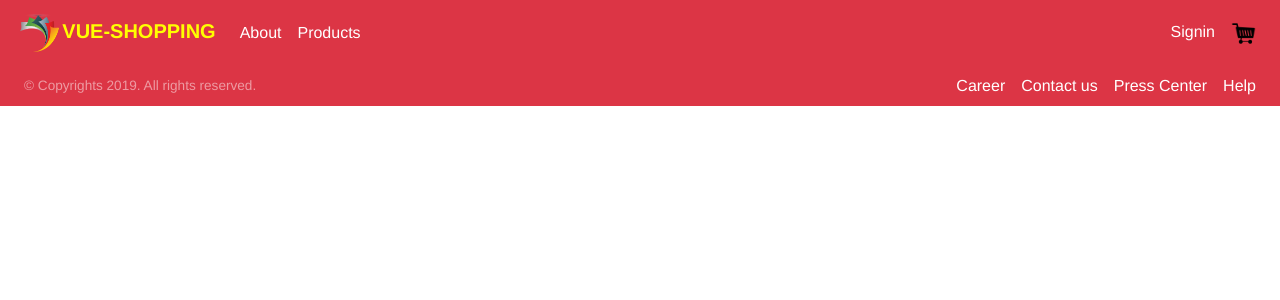
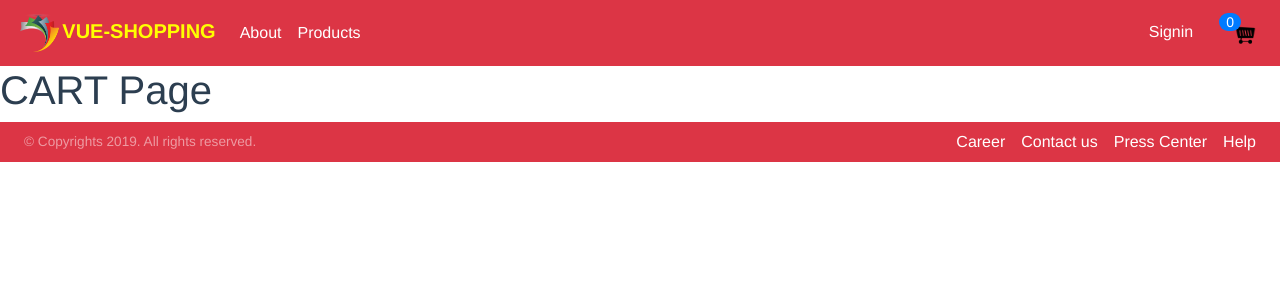
Before and after one commit to vishwagraphic/vue-shop, a Vue app: page /#/cart in a window 1280 px wide. Shown: the top 300 px of the page. Built offline with nearby package versions, Linux system fonts and the light colour scheme.

Commit message:
Changes for add to cart

```diff
--- a/src/App.vue
+++ b/src/App.vue
@@ -23,6 +23,9 @@ export default {
         name: localStorage.username || '',
         id: localStorage.id || '',
         email: localStorage.email || ''
+      },
+      cart: {
+        count: 0
       }
     }
   },
--- /dev/null
+++ b/src/components/Cart.vue
@@ -0,0 +1,15 @@
+<template>
+  <div class="hello">
+    <h1>CART Page</h1>
+  </div>
+</template>
+
+<script>
+export default {
+  name: 'Cart',
+  data () {
+    return {
+    }
+  }
+}
+</script>
--- a/src/components/Productdetail.vue
+++ b/src/components/Productdetail.vue
@@ -24,7 +24,7 @@
             <p v-if="product.prices_availability">{{product.prices_availability}}</p>
             <p v-else>Out of Stock</p>
             <p>Qty </p>
-            <b-button block variant="primary">Add to cart</b-button>
+            <b-button block variant="primary" @click="onCartClick">Add to cart</b-button>
             <b-button block variant="danger">Buy now</b-button><br />
             <p>Sold by {{product.brand}}</p>
             <p>Item arrives in packaging that reveals what's inside.</p>
@@ -70,6 +70,9 @@ export default {
       result.setDate(result.getDate() + days)
       result = result.toDateString()
       return result
+    },
+    onCartClick () {
+      this.$parent.cart.count = this.$parent.cart.count + 1
     }
   },
   components: {
--- a/src/components/common/Tile.Vue
+++ b/src/components/common/Tile.Vue
@@ -13,7 +13,7 @@
                <li>${{product.prices_amountmin}}</li>
            </ul>
         </b-card-text>
-        <b-button variant="primary">Add to cart</b-button>
+        <b-button variant="primary" @click="onCartClick">Add to cart</b-button>
     </b-card>
 </template>
 <script>
@@ -38,6 +38,9 @@ export default {
     onClick (evt) {
       evt.preventDefault()
       this.$router.push('/product/' + this.product.productid)
+    },
+    onCartClick () {
+      this.$parent.$parent.cart.count = this.$parent.$parent.cart.count + 1
     }
   },
   components: {
--- a/src/components/common/Topnav.Vue
+++ b/src/components/common/Topnav.Vue
@@ -1,7 +1,7 @@
 <template>
     <b-navbar toggleable="lg" fixed="top"  type="dark" v-bind:sticky="true" variant="danger">
         <router-link to="/">
-            <b-navbar-brand href="#"><img class="logo-img" src="../../assets/logo.png" height=40 />
+            <b-navbar-brand href="#"><img class="logo-img" src="@/assets/logo.png" height=40 />
             <strong class="logo" style="color:yellow"><router-link to="/" style="color:yellow">VUE-SHOPPING</router-link></strong></b-navbar-brand>
         </router-link>
         <b-navbar-toggle target="nav-collapse"></b-navbar-toggle>
@@ -22,7 +22,12 @@
                     <b-dropdown-item><router-link to="/profile" class="text-dark">Profile</router-link></b-dropdown-item>
                     <b-dropdown-item @click="signout">Sign Out</b-dropdown-item>
                 </b-nav-item-dropdown>
-                <b-nav-item href="#"><img src="../../assets/cart-icon.png" height="25" /></b-nav-item>
+                <b-nav-item href="#">
+                    <router-link to="/cart" class="text-white">
+                        <span class="cart-count">{{$parent.cart.count}}</span>
+                        <img src="@/assets/cart-icon.png" height="25" />
+                    </router-link>
+                </b-nav-item>
             </b-navbar-nav>
         </b-collapse>
     </b-navbar>
--- a/src/router/index.js
+++ b/src/router/index.js
@@ -6,6 +6,7 @@ import Product from '@/components/Productdetail'
 import Signin from '@/components/Signin'
 import Register from '@/components/Register'
 import Profile from '@/components/Profile'
+import Cart from '@/components/Cart'
 
 Vue.use(Router)
 
@@ -40,6 +41,11 @@ export default new Router({
       path: '/profile',
       name: 'Profile',
       component: Profile
+    },
+    {
+      path: '/cart',
+      name: 'Cart',
+      component: Cart
     }
   ]
 })
--- a/src/scss/main.scss
+++ b/src/scss/main.scss
@@ -52,3 +52,13 @@ a:hover{
     list-style-type:none;
     padding-left: 0;
 }
+
+.cart-count{
+    position: relative;
+    top: -10px;
+    left: 10px;
+    background: #007bff;
+    padding: 1px 7px;
+    border-radius: 15px;
+    font-size: 14px;
+  }
```
